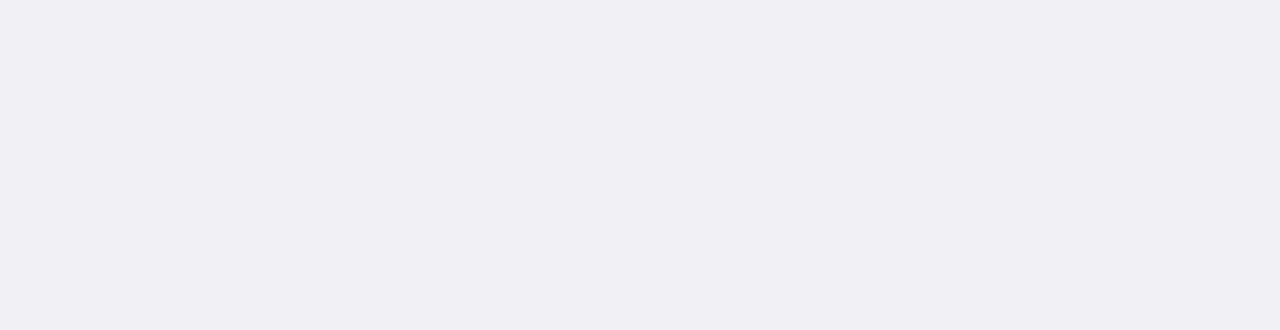
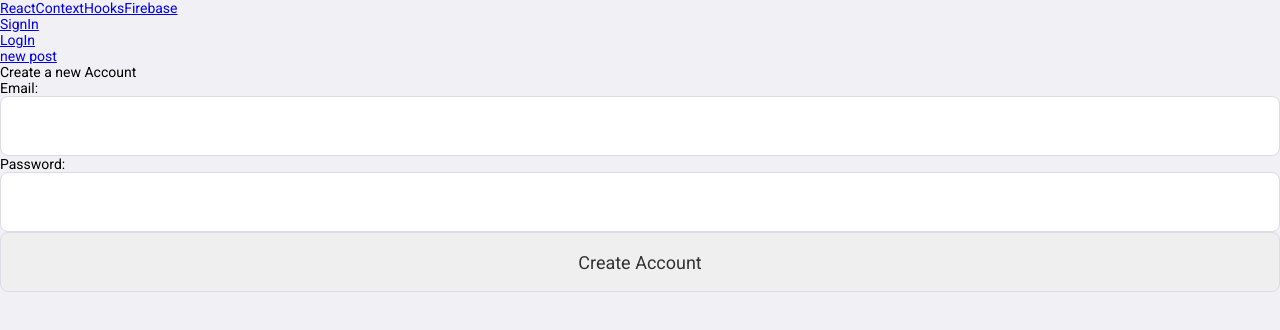
Before and after one commit to pedrosales/apartments-manager-frontend, a React (Create React App) app: page /signin in a window 1280 px wide. Shown: the top 330 px of the page. Built offline with nearby package versions, Linux system fonts and the light colour scheme; no server answers.

Commit message:
connection with firebase

```diff
--- a/src/App.js
+++ b/src/App.js
@@ -1,10 +1,16 @@
 import React from 'react';
 import Routes from './routes';
+import Nav from './components/nav';
 import './global.css';
 
 function App() {
   return (
-    <Routes />
+    <div className="App">
+      <Nav></Nav>
+      <main>
+        <Routes />
+      </main>
+    </div>
   );
 }
 
--- /dev/null
+++ b/src/components/login.js
@@ -0,0 +1,48 @@
+import React, { useState } from 'react';
+import { Redirect, withRouter } from 'react-router-dom';
+
+import firebase from '../firebase/config';
+
+const Login = () => {
+    const [email, setEmail] = useState('');
+    const [password, setPassword] = useState('');
+
+    const [routeRedirect, setRedirect] = useState(false);
+
+    const login = async (e) => {
+        e.preventDefault();
+        let response = await firebase.login(email, password);
+        if (response.hasOwnProperty("message")) {
+            console.log(response.message);
+        }
+        if (response.hasOwnProperty("user")) {
+            console.log(response.user);
+            setRedirect(true);
+        }
+
+        //setRedirect(true);
+    };
+
+    const redirect = routeRedirect;
+    if (redirect) {
+        return <Redirect to="/" />
+    }
+
+    return (
+        <React.Fragment>
+            <form onSubmit={login}>
+                <p>Welcome Back</p>
+
+                <label htmlFor="email">Email:</label>
+                <input type="email" name="email" onChange={(e) => setEmail(e.target.value)} />
+
+                <label htmlFor="password">Password:</label>
+                <input type="password" name="password" onChange={(e) => setPassword(e.target.value)} />
+
+                <input type="submit" value="Login" />
+            </form>
+        </React.Fragment>
+    );
+}
+
+export default withRouter(Login);
--- /dev/null
+++ b/src/components/main.js
@@ -0,0 +1,14 @@
+import React, { useEffect } from 'react';
+import { Link } from 'react-router-dom';
+
+
+const Main = () => {
+
+    return (
+        <React.Fragment>
+            <p>Main works</p>
+        </React.Fragment>
+    )
+}
+
+export default Main;
--- /dev/null
+++ b/src/components/nav.js
@@ -0,0 +1,55 @@
+import React, { useState, useEffect } from 'react';
+import { Link, withRouter } from 'react-router-dom';
+import firebase from '../firebase/config';
+
+import { Auth } from '../context/authContext';
+
+const Nav = () => {
+    const [userState, setUserState] = useState(null);
+
+    useEffect(() => {
+        firebase.getUserState().then((user) => {
+            console.log(user, 'usuario');
+            if (user) {
+                setUserState(user);
+            }
+        })
+    })
+
+    const logout = () => {
+        firebase.logout();
+        setUserState(null);
+
+    }
+
+    let buttons;
+    if (userState != null) {
+        buttons = (
+            <React.Fragment>
+                <li><button className="logout" onClick={logout}>LogOut</button></li>
+            </React.Fragment>
+        )
+    } else {
+        buttons = (
+            <React.Fragment>
+                <li><Link to="/signin">SignIn</Link></li>
+                <li><Link to="/login">LogIn</Link></li>
+            </React.Fragment>
+        )
+    }
+
+    return (
+        <nav>
+            <ul>
+                <li><Link to="/">ReactContextHooksFirebase</Link></li>
+            </ul>
+            <ul>
+                {buttons}
+            </ul>
+            <ul>
+                <li><Link to="/create">new post</Link></li>
+            </ul>
+        </nav>
+    )
+}
+export default withRouter(Nav);
--- /dev/null
+++ b/src/components/signin.js
@@ -0,0 +1,47 @@
+import React, { useState } from 'react';
+import { Redirect, withRouter } from 'react-router-dom';
+
+import firebase from '../firebase/config';
+
+const Signin = () => {
+    const [email, setEmail] = useState('');
+    const [password, setPassword] = useState('');
+
+    const [routeRedirect, setRedirect] = useState(false);
+
+    const signin = async (e) => {
+        e.preventDefault();
+
+        let response = await firebase.signin(email, password);
+        if (response.hasOwnProperty("message")) {
+            console.log(response.message);
+        }
+        if (response.hasOwnProperty("user")) {
+            console.log(response.user);
+            setRedirect(true);
+        }
+    };
+
+    const redirect = routeRedirect;
+    if (redirect) {
+        return <Redirect to="/" />
+    }
+
+    return (
+        <React.Fragment>
+            <form onSubmit={signin}>
+                <p>Create a new Account</p>
+
+                <label htmlFor="email">Email:</label>
+                <input type="email" name="email" onChange={(e) => setEmail(e.target.value)} />
+
+                <label htmlFor="password">Password:</label>
+                <input type="password" name="password" onChange={(e) => setPassword(e.target.value)} />
+
+                <input type="submit" value="Create Account" />
+            </form>
+        </React.Fragment>
+    );
+}
+
+export default withRouter(Signin);
--- /dev/null
+++ b/src/context/authContext.js
@@ -0,0 +1,17 @@
+import React from 'react';
+// firebaseauth reducer
+import { firebaseAuth } from "../reducers/authReducer";
+export const Auth = React.createContext();
+const inicialState = {
+    user: {}
+}
+
+export const AuthProvider = (props) => {
+
+    const [state, dispatch] = React.useReducer(firebaseAuth, inicialState);
+    const value = { state, dispatch };
+
+    return <Auth.Provider value={value}>
+        {props.children}
+    </Auth.Provider>
+}
--- /dev/null
+++ b/src/firebase/config.js
@@ -0,0 +1,55 @@
+import firebase from 'firebase/app';
+import 'firebase/auth';
+
+
+const config = {
+    apiKey: "AIzaSyCJ_ph5UUwkDxdBhEOZ_v7rXobZdkUc4OA",
+    authDomain: "kipler-apartments-manager.firebaseapp.com",
+    databaseURL: "https://kipler-apartments-manager.firebaseio.com",
+    projectId: "kipler-apartments-manager",
+    storageBucket: "kipler-apartments-manager.appspot.com",
+    messagingSenderId: "809667579012",
+    appId: "1:809667579012:web:c018954debefafd99906d1"
+}
+
+class Firebase {
+    constructor() {
+        firebase.initializeApp(config);
+        this.auth = firebase.auth();
+    }
+
+    async login(email, password) {
+        const user = await firebase.auth().signInWithEmailAndPassword(email, password).catch(err => {
+            console.log(err);
+            return err;
+        });
+
+        return user;
+    }
+
+    async signin(email, password) {
+        const user = await firebase.auth().createUserWithEmailAndPassword(email, password).catch(err => {
+            console.log(err);
+            return err;
+        });
+
+        return user;
+    }
+
+    async logout() {
+        const logout = await firebase.auth().signOut().catch(err => {
+            console.log(err);
+            return err;
+        });
+
+        return logout;
+    }
+
+    async getUserState() {
+        return new Promise(resolve => {
+            this.auth.onAuthStateChanged(resolve);
+        })
+    }
+}
+
+export default new Firebase();
--- a/src/index.js
+++ b/src/index.js
@@ -1,5 +1,13 @@
 import React from 'react';
 import ReactDOM from 'react-dom';
 import App from './App';
+import { AuthProvider } from './context/authContext';
+import { BrowserRouter } from 'react-router-dom';
 
-ReactDOM.render( < App / > , document.getElementById('root'));
+ReactDOM.render(
+    <BrowserRouter>
+        <AuthProvider>
+            < App />
+        </AuthProvider>
+    </BrowserRouter>,
+    document.getElementById('root'));
--- /dev/null
+++ b/src/reducers/authReducer.js
@@ -0,0 +1,15 @@
+export const firebaseAuth = (state, action) => {
+    switch (action.type) {
+        case "SGNIN":
+            return { ...state, user: action.payload }
+
+        case "LOGIN":
+            return { ...state, user: action.payload }
+
+        case "LOGOUT":
+            return { ...state, user: action.payload }
+
+        default:
+            return state;
+    }
+}
--- a/src/routes.js
+++ b/src/routes.js
@@ -1,18 +1,22 @@
 import React from 'react';
-import { BrowserRouter, Route, Switch } from 'react-router-dom';
+import { Route, Switch } from 'react-router-dom';
 
+import Main from './components/main';
+import Signin from './components/signin';
+import Login from './components/login';
 import NewCondominium from './pages/Condominium';
 import NewResident from './pages/Resident';
 import NewApartment from './pages/Apartment';
 
 export default function Routes() {
     return (
-        <BrowserRouter>
-            <Switch>
-                <Route path="/residents/new" exact component={NewResident} />
-                <Route path="/condominiums/new" exact component={NewCondominium} />
-                <Route path="/apartments/new" exact component={NewApartment} />
-            </Switch>
-        </BrowserRouter>
+        <Switch>
+            <Route exact path="/" component={Main} />
+            <Route exact path="/signin" component={Signin} />
+            <Route exact path="/login" component={Login} />
+            <Route path="/residents/new" exact component={NewResident} />
+            <Route path="/condominiums/new" exact component={NewCondominium} />
+            <Route path="/apartments/new" exact component={NewApartment} />
+        </Switch>
     );
 }
```
Also changed, not shown: src/components/create.js (added, +47 -0 lines), src/components/post.js (added).
